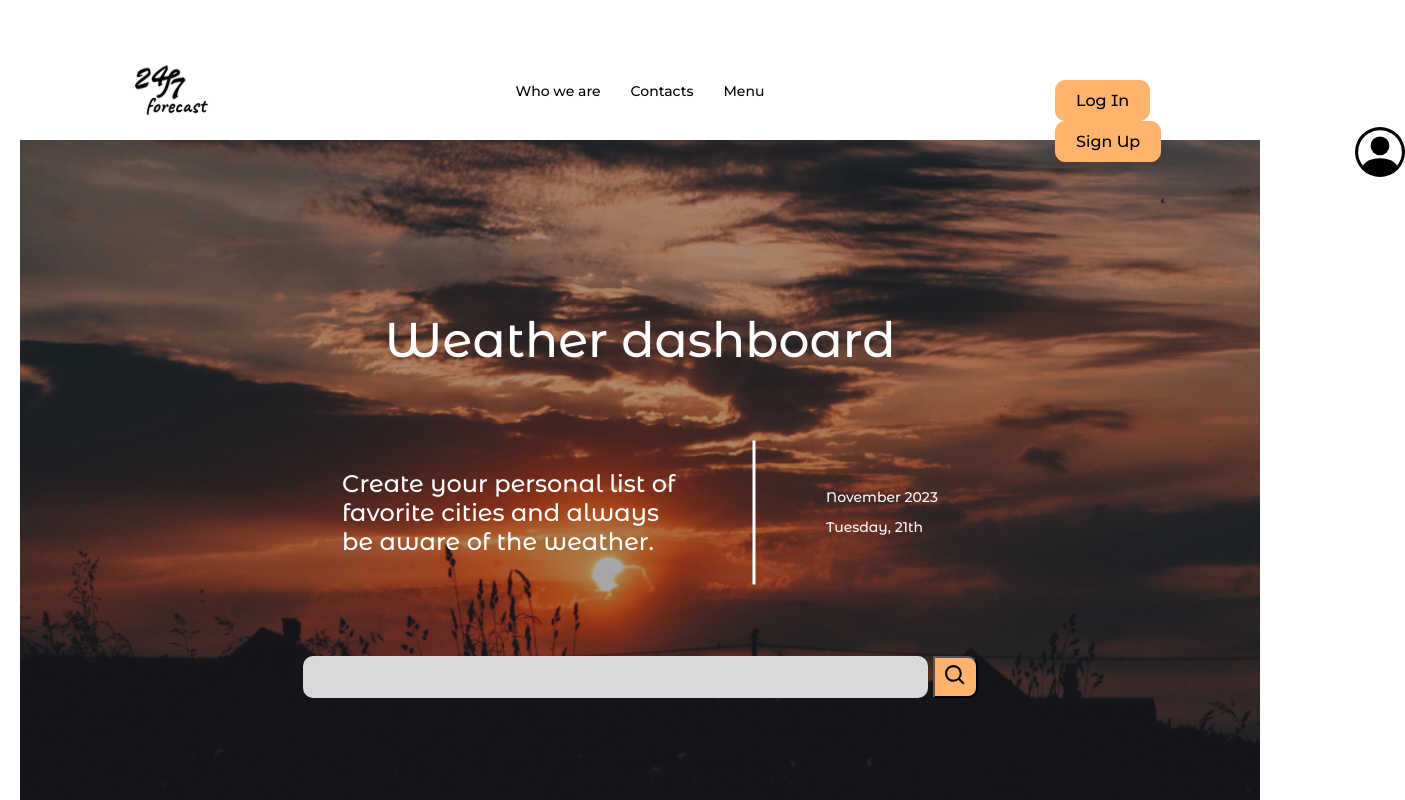
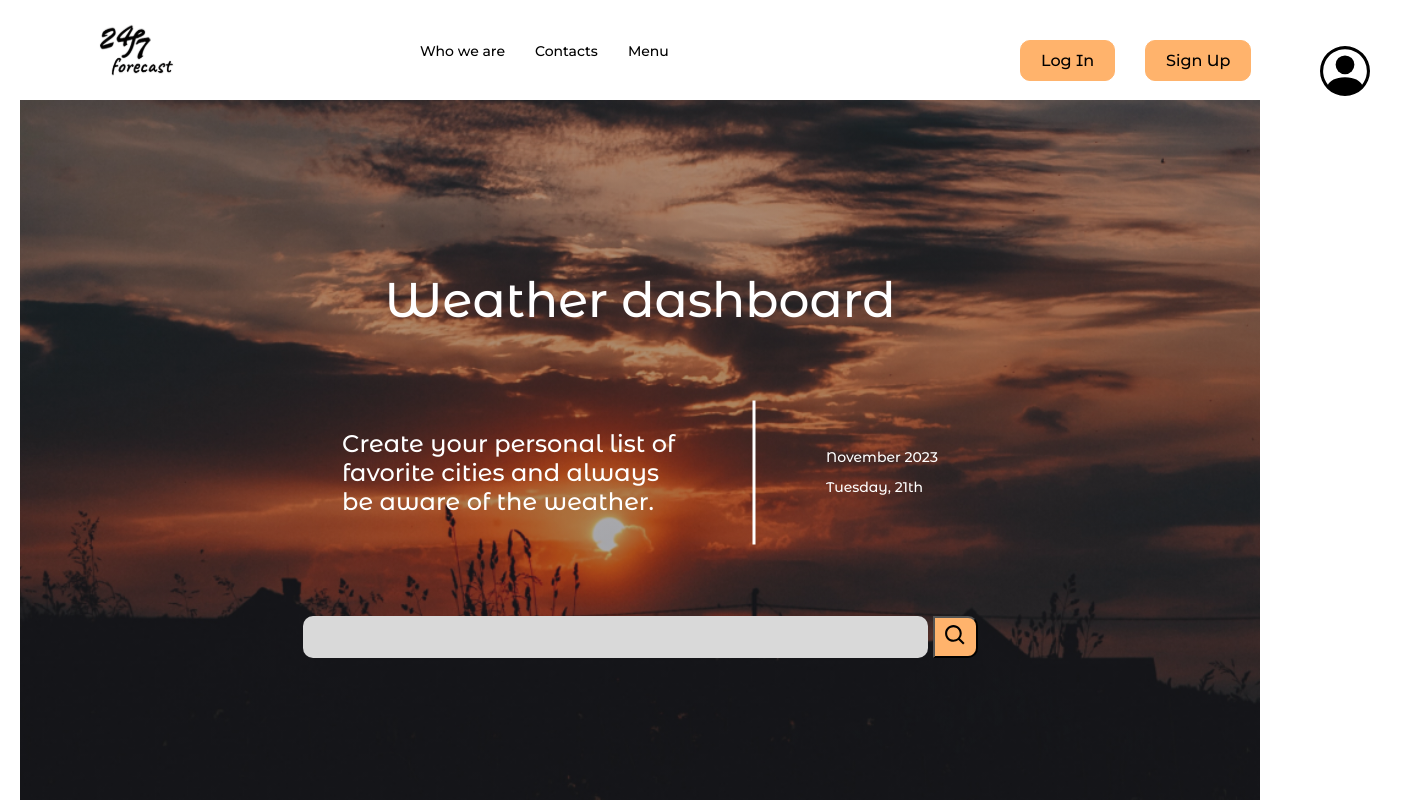
Before and after one commit to Potyomko/weather-app, a React (Create React App) app: page / in a window 1280 px wide. Shown: the top 800 px of the page, 1405 px wide, since content can reach past the window. Built offline with nearby package versions, Linux system fonts and the light colour scheme.

Commit message:
переніс коd

```diff
--- a/src/components/Header/Header.jsx
+++ b/src/components/Header/Header.jsx
@@ -119,7 +119,7 @@ const getLogInUserData = ({logInUserName, logInPassword}) => {
 }
   return (
     <HeaderElement>
-      <Container>
+
 
 
 
@@ -198,7 +198,7 @@ theme="light"
 {/* Same as */}
 <ToastContainer />
       </HeaderNav>
-      </Container>
+
     </HeaderElement>
   );
 };
--- a/src/components/Header/Header.styled.jsx
+++ b/src/components/Header/Header.styled.jsx
@@ -17,10 +17,7 @@ height: 80px;
 `
 export const HeaderNavigation = styled.ul`
   display: flex;
-justify-content: center;
-align-items: center;
-
-
+  margin-left: 400px;
   margin-top: -40px;
 
   & > li:not(:last-child) {
```
